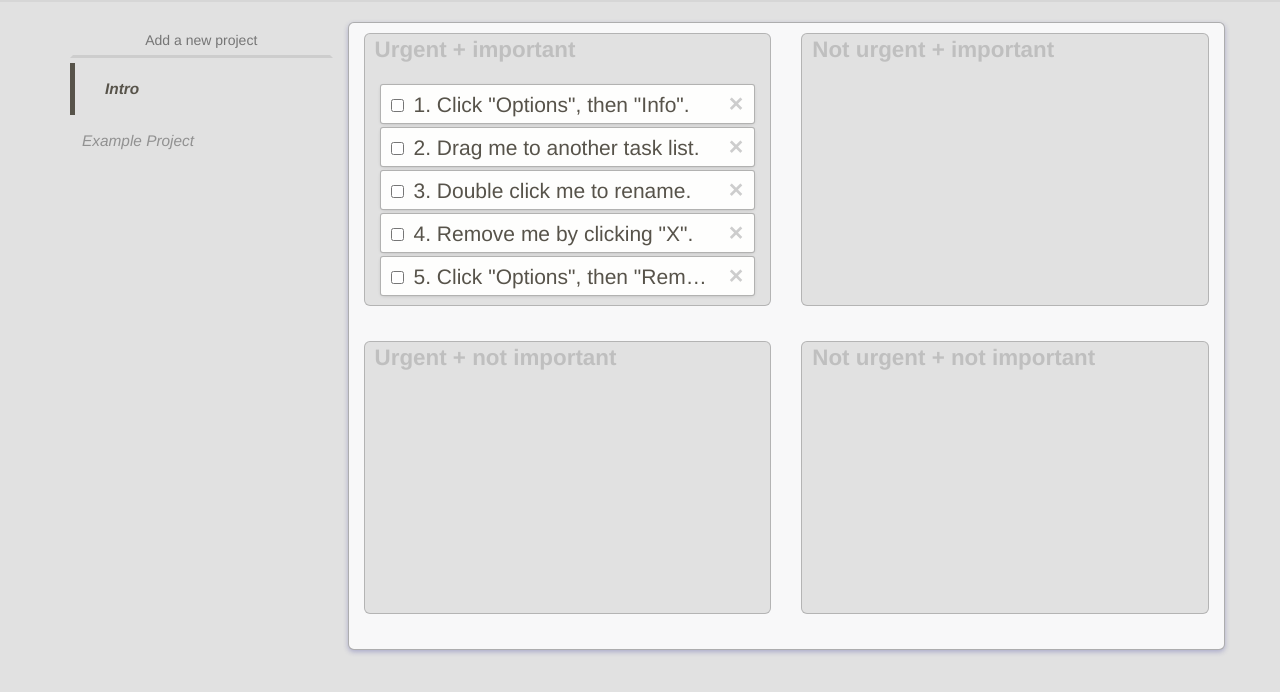
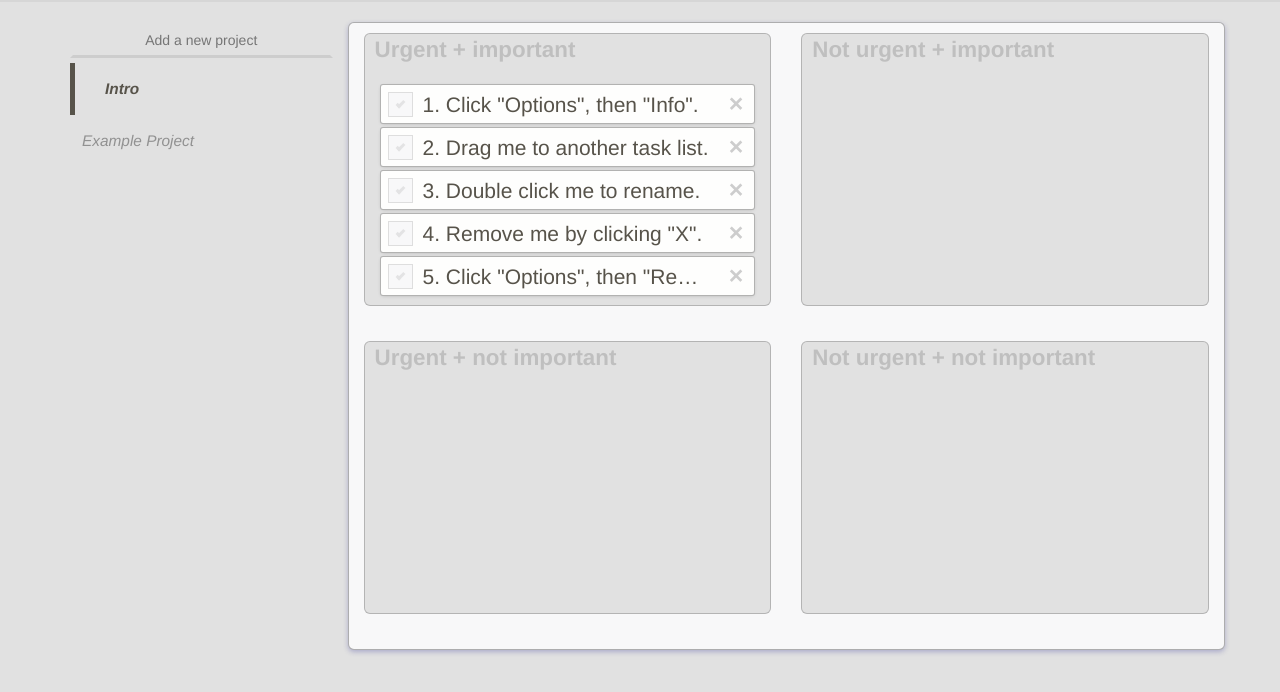
Before and after one commit to nounch/eisenhower, a plain HTML site: page index.html in a window 1280 px wide. Shown: the part 42-734 px from the top of the page. Drawn offline with Linux system fonts and the light colour scheme.

Commit message:
Make task selection checkboxes pretty

```diff
--- a/index.html
+++ b/index.html
@@ -116,7 +116,10 @@
     <script type="text/javascript" src="public/javascripts/app.js"></script>
 
     <script type="text/template" id="task-view-template">
-      <div class="pull-left task-selection-toggle"><input type="checkbox" <% if(selected) { %><%- 'checked=""' %><% } %>/></div>
+      <div class="pull-left task-selection-toggle">
+	<input type="checkbox" name="task-selection-toggle-input" <% if(selected) { %><%- 'checked=""' %><% } %>/>
+	<label for="task-selection-toggle-input"></label>
+      </div>
       <div class="task-non-editable">
         <div class="task-name" title="<%- name %>"><%- name %></div>
 	<button type="button" class="pull-right task-info-button">?</button>
--- a/public/javascripts/app.js
+++ b/public/javascripts/app.js
@@ -394,23 +394,11 @@ $(document).ready(function() {
           self.app.trigger('remove:task', that.model.cid);
         },
       });
-
-      // Animate the element.
-      // that.$el.animate({
-      //   'opacity': '0.001',
-      // }, 'fast', function() {
-      //   that.$el.slideUp(function() {
-      //     // Actually remove the element.
-      //     that.$el.remove();
-      //   });
-      // });
-      // self.app.trigger('remove:task', this.model.cid);
-
     },
     toggleSelected: function() {
-      console.log('------------------------------');  // DEBUG
       this.model.set({selected: !this.model.get('selected')})
       self.app.saveProjects();
+      this.rerender();
     },
     template: function(data) {
       return _.template($('#' + self.names.taskViewTemplateId)
--- a/public/stylesheets/app.css
+++ b/public/stylesheets/app.css
@@ -146,7 +146,6 @@ hr .invisible {
   white-space: nowrap;
   margin-right: 35px;
 }
-
 .task-text-box {
   height: 30px;
   margin-left: 5px;
@@ -439,3 +438,55 @@ hr .invisible {
   text-align: center;
   margin: 10px;
 }
+
+
+/**************************************************************************
+ * Checkbox
+ *************************************************************************/
+
+.task-selection-toggle {
+  width: 25px;
+  margin-top: 2px;
+  margin-left: -3px;
+  position: relative;
+}
+
+.task-selection-toggle label {
+  cursor: pointer;
+  position: absolute;
+  width: 25px;
+  height: 25px;
+  top: 0;
+  left: 0;
+  background-color: #F8F8F9;
+  border:1px solid #DEDEDE;
+}
+
+.task-selection-toggle label:after {
+  opacity: 0.1;
+  content: '';
+  position: absolute;
+  width: 9px;
+  height: 5px;
+  background: transparent;
+  top: 6px;
+  left: 7px;
+  border: 3px solid #333333;
+  border-top: none;
+  border-right: none;
+  margin-top: 2px;
+
+  -webkit-transform: rotate(-45deg);
+  -moz-transform: rotate(-45deg);
+  -o-transform: rotate(-45deg);
+  -ms-transform: rotate(-45deg);
+  transform: rotate(-45deg);
+}
+
+.task-selection-toggle label:hover::after {
+  opacity: 0.5;
+}
+
+.task-selection-toggle input[type=checkbox]:checked + label:after {
+  opacity: 0.8;
+}
```
